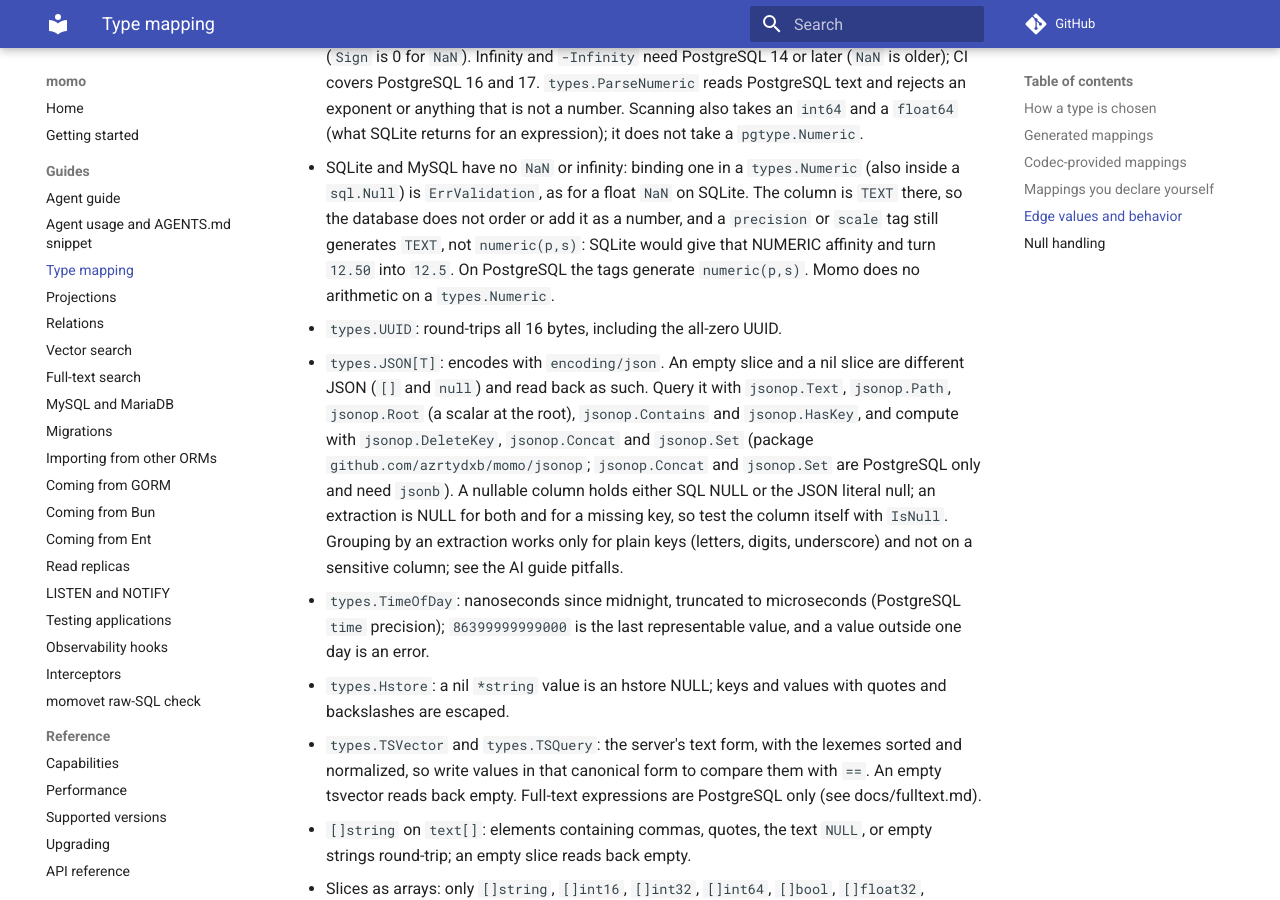
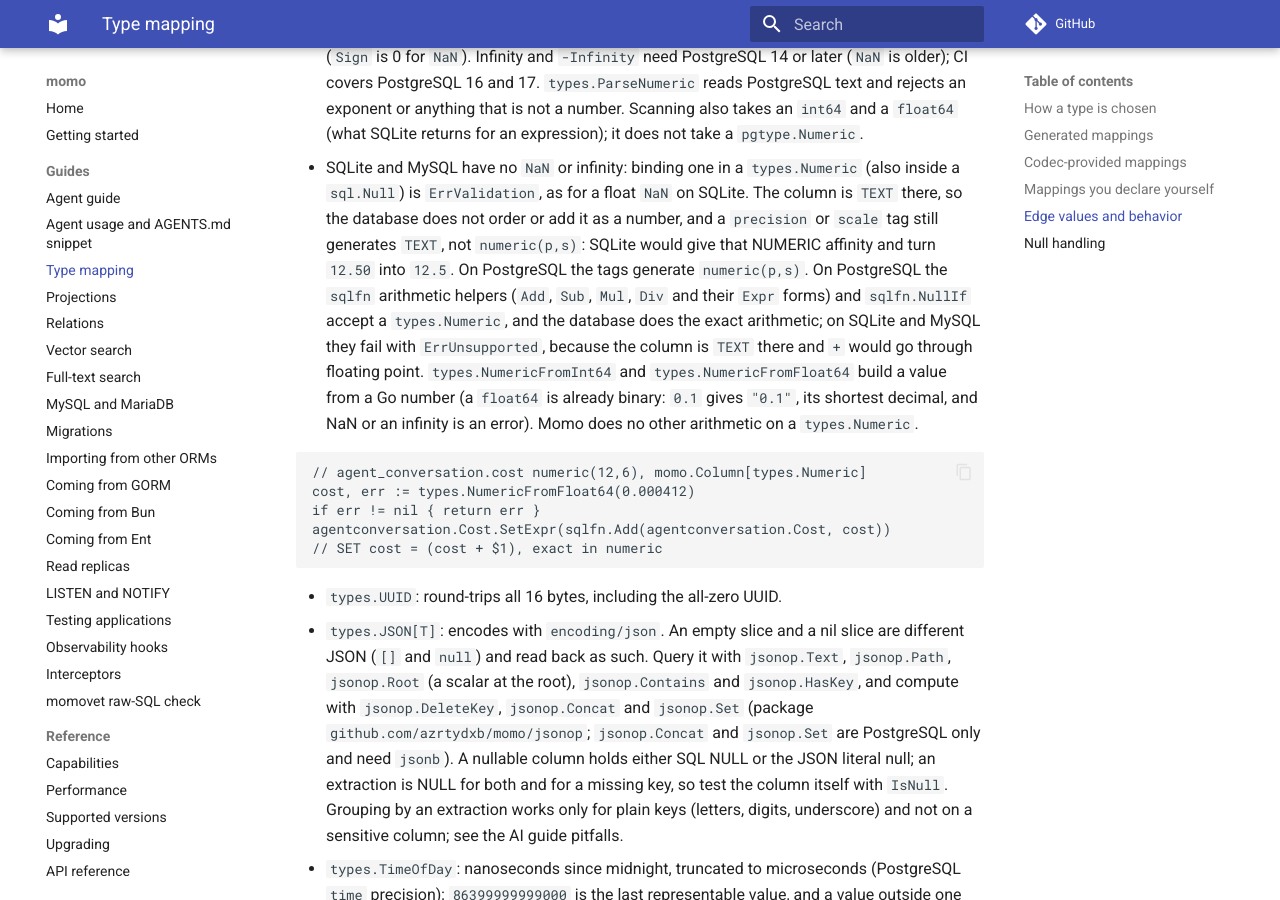
Before and after one commit to azrtydxb/momo, an MkDocs documentation site: the page built from docs/TYPE_MAPPING.md, in a window 1280 px wide and 900 px high, scrolled down 4547 px. Built offline with MkDocs 1.6.1 and Material for MkDocs 9.7.7, drawn with Linux system fonts in a browser that asks for light colours; comment, search, counter and statistics services are not loaded; the version menu is left out.

Commit message:
docs: arithmetic on types.Numeric, upgrading to 0.9.0, decision for #114

````diff
--- a/docs/TYPE_MAPPING.md
+++ b/docs/TYPE_MAPPING.md
@@ -168,8 +168,24 @@ except `NaN`, which SQLite does not have (see Floats).
   The column is `TEXT` there, so the database does not order or add it as a
   number, and a `precision` or `scale` tag still generates `TEXT`, not
   `numeric(p,s)`: SQLite would give that NUMERIC affinity and turn `12.50` into
-  `12.5`. On PostgreSQL the tags generate `numeric(p,s)`. Momo does no
-  arithmetic on a `types.Numeric`.
+  `12.5`. On PostgreSQL the tags generate `numeric(p,s)`.
+  On PostgreSQL the `sqlfn` arithmetic helpers (`Add`, `Sub`, `Mul`, `Div` and
+  their `Expr` forms) and `sqlfn.NullIf` accept a `types.Numeric`, and the
+  database does the exact arithmetic; on SQLite and MySQL they fail with
+  `ErrUnsupported`, because the column is `TEXT` there and `+` would go through
+  floating point. `types.NumericFromInt64` and `types.NumericFromFloat64` build
+  a value from a Go number (a `float64` is already binary: `0.1` gives `"0.1"`,
+  its shortest decimal, and NaN or an infinity is an error). Momo does no
+  other arithmetic on a `types.Numeric`.
+
+  ```text
+  // agent_conversation.cost numeric(12,6), momo.Column[types.Numeric]
+  cost, err := types.NumericFromFloat64(0.000412)
+  if err != nil { return err }
+  agentconversation.Cost.SetExpr(sqlfn.Add(agentconversation.Cost, cost))
+  // SET cost = (cost + $1), exact in numeric
+  ```
+
 - `types.UUID`: round-trips all 16 bytes, including the all-zero UUID.
 - `types.JSON[T]`: encodes with `encoding/json`. An empty slice and a nil
   slice are different JSON (`[]` and `null`) and read back as such.
````
Also changed, not shown: .procoder/ask/decisions.md (+20 -0 lines), docs/ai-guide.md (+2 -1 lines), docs/upgrading.md (+21 -0 lines).
